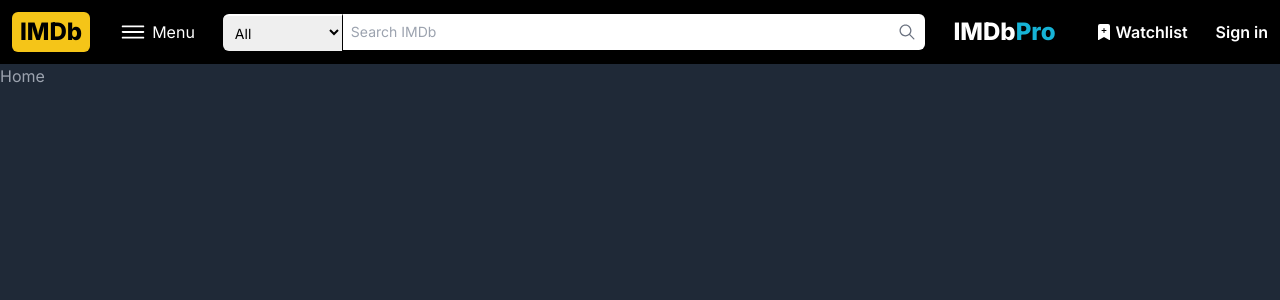
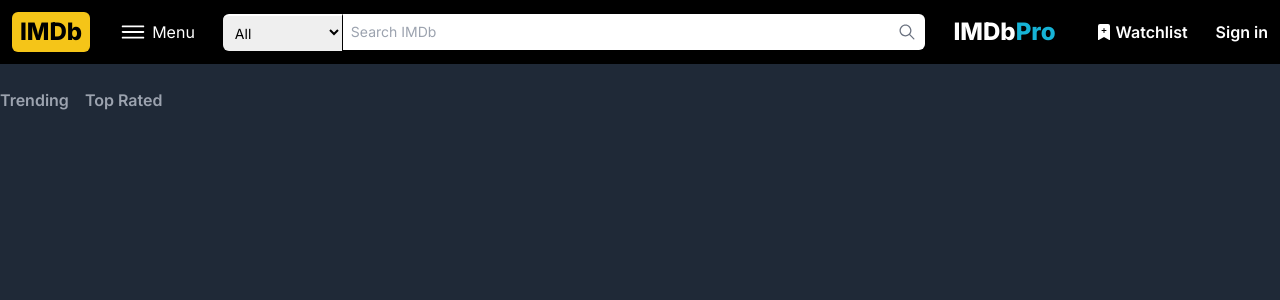
Before and after one commit to Ariyan-Rahman-Anas/Next-IMDb, a Next.js app: page / in a window 1280 px wide. Shown: the top 300 px of the page. Built offline with nearby package versions, Linux system fonts and the light colour scheme.

Commit message:
created new section called HomeNavbar for fetching data

```diff
--- a/src/app/page.js
+++ b/src/app/page.js
@@ -1,8 +1,12 @@
+import HomeNavbar from "../components/HomeNavbar";
 
 export default function Home() {
   return (
     <div>
-      Home
+      <div className="flex items-center justify-start gap-4 mt-6 ">
+        <HomeNavbar param={"fetchTrending"} title="Trending" />
+      <HomeNavbar param={"fetchTopRated"} title="Top Rated" />
+      </div>
     </div>
   )
-}''
+}
--- /dev/null
+++ b/src/components/HomeNavbar.jsx
@@ -0,0 +1,22 @@
+"use client"
+
+import Link from "next/link";
+import { useSearchParams } from "next/navigation"
+
+export default function HomeNavbar({param, title}){
+
+    const searchParams= useSearchParams()
+    const genre = searchParams.get("genre")
+
+    return (
+      <Link
+        param="fetchTrending"
+        href={`/?genre=${param}`}
+        className={`${
+          genre === param ? "underline underline-offset-4 text-gray-100 " : ""
+        } hover:text-gray-100 font-semibold duration-500 `}
+      >
+        {title}
+      </Link>
+    );
+}
```
Also changed, not shown: src/app/about/page.jsx (line endings or trailing spaces).
